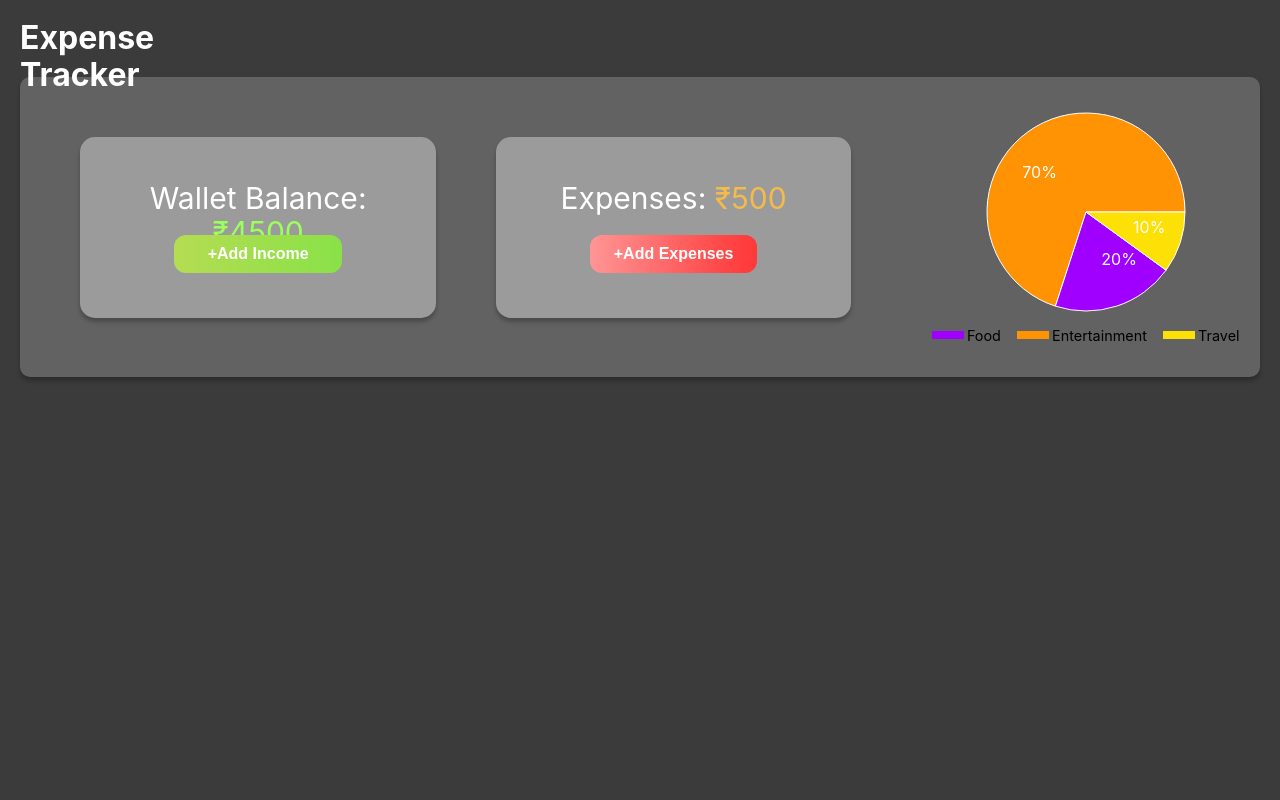
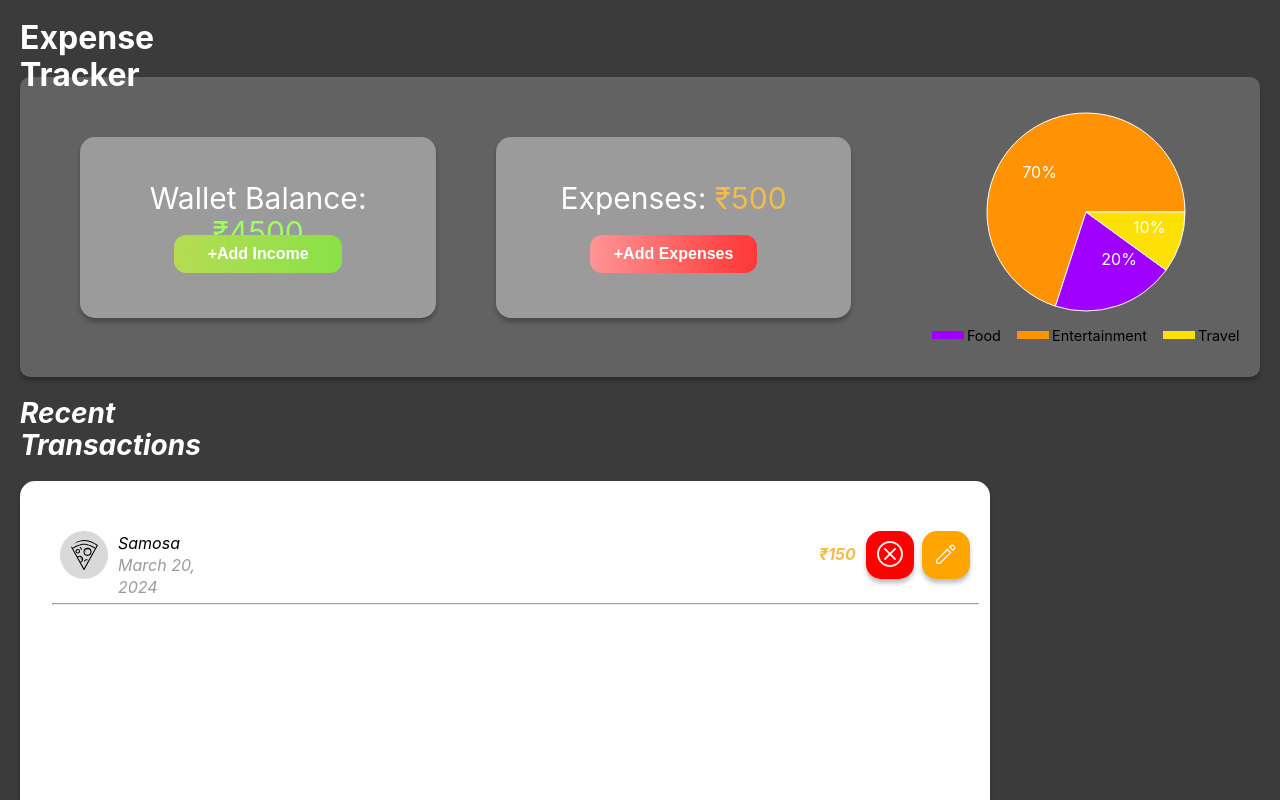
Before and after one commit to Kaifi-10/ExpenseTracker, a React (Create React App) app: page / in a window 1280 px wide. Shown: the top 800 px of the page. Built offline with nearby package versions, Linux system fonts and the light colour scheme.

Commit message:
transaction hardcode

```diff
--- a/src/App.js
+++ b/src/App.js
@@ -1,5 +1,6 @@
 
 import './App.css';
+import AppBody from './components/AppBody/AppBody';
 import AppHead from './components/AppHead/AppHead';
 import Navbar from './components/Navbar/Navbar';
 import { useState } from 'react';
@@ -17,6 +18,7 @@ function App() {
     <div >
       <Navbar />
       <AppHead balance={money.balance} expenses={money.expenses}/>
+      <AppBody />
 
 
     </div>
--- /dev/null
+++ b/src/components/AppBody/AppBody.jsx
@@ -0,0 +1,12 @@
+import React from 'react'
+import Transaction from '../Transactions/Transaction'
+
+function AppBody() {
+  return (
+    <div>
+        <Transaction />
+    </div>
+  )
+}
+
+export default AppBody
--- /dev/null
+++ b/src/components/Transactions/Transaction.jsx
@@ -0,0 +1,22 @@
+import React from 'react'
+import styles from './Transaction.module.css'
+import TransactionBar from './TransactionBar'
+
+function Transaction() {
+  return (
+    <div>
+        <div className={styles.header}>
+            Recent Transactions
+            <div className={styles.container}>
+                <div className={styles.bar}>
+                    <TransactionBar />
+
+                </div>
+
+            </div>
+        </div>
+    </div>
+  )
+}
+
+export default Transaction
--- /dev/null
+++ b/src/components/Transactions/Transaction.module.css
@@ -0,0 +1,37 @@
+.header {
+    width: 261px;
+    height: 32px;
+    top: 399px;
+    left: 32px;
+    gap: 0px;
+    font: 'Ubuntu';
+    font-size: 28px;
+    font-style: italic;
+    font-weight: 700;
+    line-height: 32.17px;
+    text-align: left;
+    color: #FFFFFF;
+    margin: 20px;
+
+}
+
+.container {
+    width: 950px;
+    height: 550px;
+    top: 440.97px;
+    left: 32px;
+    gap: 0px;
+    border-radius: 15px ;
+    background: #FFFFFF;
+    box-shadow: 0px 4px 4px 0px #00000040;
+    /* margin-top: 20px; */
+    margin: 20px auto;
+    padding: 10px;
+
+}
+
+.bar{
+    margin-left: 20px;
+    margin-top: 30px;
+
+}
--- /dev/null
+++ b/src/components/Transactions/TransactionBar.jsx
@@ -0,0 +1,35 @@
+import React from 'react'
+import foodIcon from '../../assets/food.svg'
+import closeIcon from '../../assets/closeIcon.svg'
+import editIcon from '../../assets/editIcon.svg'
+import styles from './TransactionBar.module.css'
+
+function TransactionBar() {
+  return (
+    <div>
+        <div className={styles.TransactionBar}>
+            <div className={styles.transactionContainer}>
+                <span className={styles.icon}>
+                    <img src={foodIcon}  alt='foodicon' />
+                </span>
+                <div className={styles.transactionText}>
+                    <span className={styles.transactionName}> Samosa</span>
+                    <span className={styles.transactionDate}>March 20, 2024</span>
+                </div>
+            </div>
+            <div className={styles.transactionDetails}>
+                <span className={styles.transactionAmount}>₹150</span>
+                <div className={styles.buttonStyles}>
+                    <button className={styles.closeIcon}><img src={closeIcon} alt='closeicon' /></button>
+                    <button className={styles.editIcon}><img src={editIcon} alt='closeicon'/></button>
+                </div>
+            </div>
+
+        </div>
+        <hr />
+    </div>
+
+  )
+}
+
+export default TransactionBar
--- /dev/null
+++ b/src/components/Transactions/TransactionBar.module.css
@@ -0,0 +1,134 @@
+.icon {
+    background-color:  #D9D9D9;
+    width: 3rem;
+    height: 3rem;
+    border-radius: 50%;
+    background-color: #d8d9d8;
+    display: flex;
+    align-items: center;
+    justify-content: center;
+    margin: 20;
+}
+
+img{
+    width: 24px;
+    height: 24px;
+    top: 485px;
+    left: 66px;
+    gap: 0px;
+    border-radius: 15px 0px 0px 0px;
+    opacity: 0px;
+}
+
+.transactionName{
+    width: 59px;
+    height: 22px;
+    top: 478px;
+    left: 114px;
+    gap: 0px;
+    font: 'OpenSans';
+    font-size: 16px;
+    font-weight: 400;
+    line-height: 21.79px;
+    text-align: left;
+    color: #000000;
+}
+
+.transactionDate{
+    width: 115px;
+    height: 22px;
+    top: 501px;
+    left: 114px;
+    gap: 0px;
+    font: 'OpenSans';
+    font-size: 16px;
+    font-weight: 400;
+    line-height: 21.79px;
+    text-align: left;
+    color: #9B9B9B;
+
+}
+
+.closeIcon{
+    background-color: red;
+    border: none;
+    width: 3rem;
+    height: 3rem;
+    border-radius: 15px;
+    box-shadow: 0px 4px 4px 0px #00000040;
+    margin-right: 8px;
+
+
+}
+
+.editIcon{
+    background-color: orange;
+    border: none;
+    width: 3rem;
+    height: 3rem;
+    border-radius: 15px;
+    box-shadow: 0px 4px 4px 0px #00000040;
+
+}
+
+img{
+    width: 30px;
+    height: 30px;
+}
+
+
+.TransactionBar{
+    display: flex;
+    justify-content: space-between;
+    align-items: center; /* Added */
+    padding: 10px;
+}
+
+hr{
+    width: 925px;
+    height: 0px;
+    top: 532px;
+    left: 54px;
+    gap: 0px;
+    border: 1px 0px 0px 0px;
+}
+
+.buttonStyles{
+    display: flex;
+    justify-content: space-around;
+    /* gap: 5px; */
+}
+
+.transactionText{
+    display: flex;
+    flex-direction: column;
+    margin-left: 10px;
+}
+
+.transactionAmount{
+    width: 37px;
+    height: 22px;
+    top: 490px;
+    left: 627px;
+    gap: 0px;
+    font: 'OpenSans';
+    font-size: 16px;
+    font-weight: 700;
+    line-height: 21.79px;
+    text-align: left;
+    color: #F4BB4A;
+    margin-right: 10px;
+
+
+}
+
+.transactionDetails {
+    display: flex;
+    align-items: center;
+}
+
+
+.transactionContainer {
+    display: flex;
+    align-items: center;
+}
```
Also changed, not shown: src/components/AppBody/AppBody.bodule.css (added).
